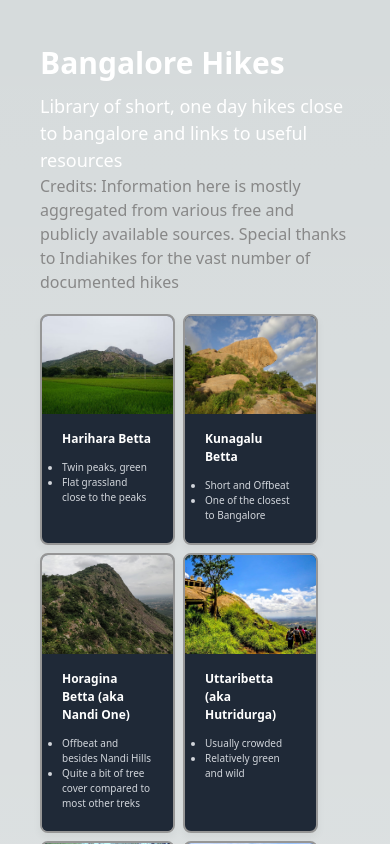
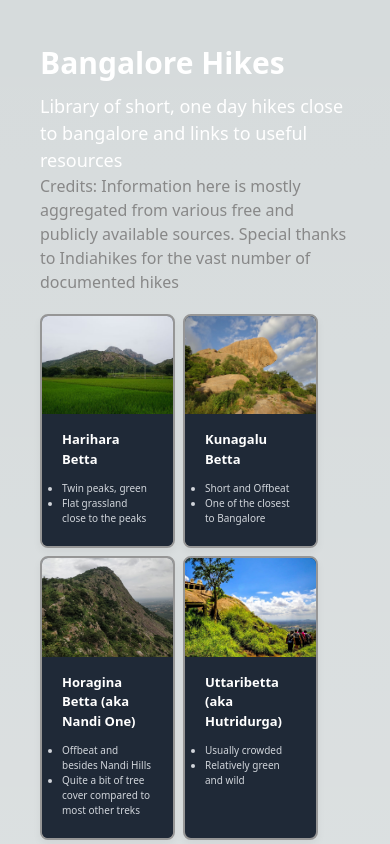
Before and after one commit to ananthu1834/bangalorehikes, a Next.js app: page / in a window 390 px wide. Shown: the top 844 px of the page. Built offline with nearby package versions, Linux system fonts and the light colour scheme.

Commit message:
thumbnails size test 3 on small screens

```diff
--- a/styles/globals.css
+++ b/styles/globals.css
@@ -52,7 +52,7 @@
     margin-bottom: 0.5rem;
   }
   .thumbnail-heading {
-    font-size: 12px;
+    font-size: 13px;
   }
   .thumbnail-content {
     font-size: 10px;
```
